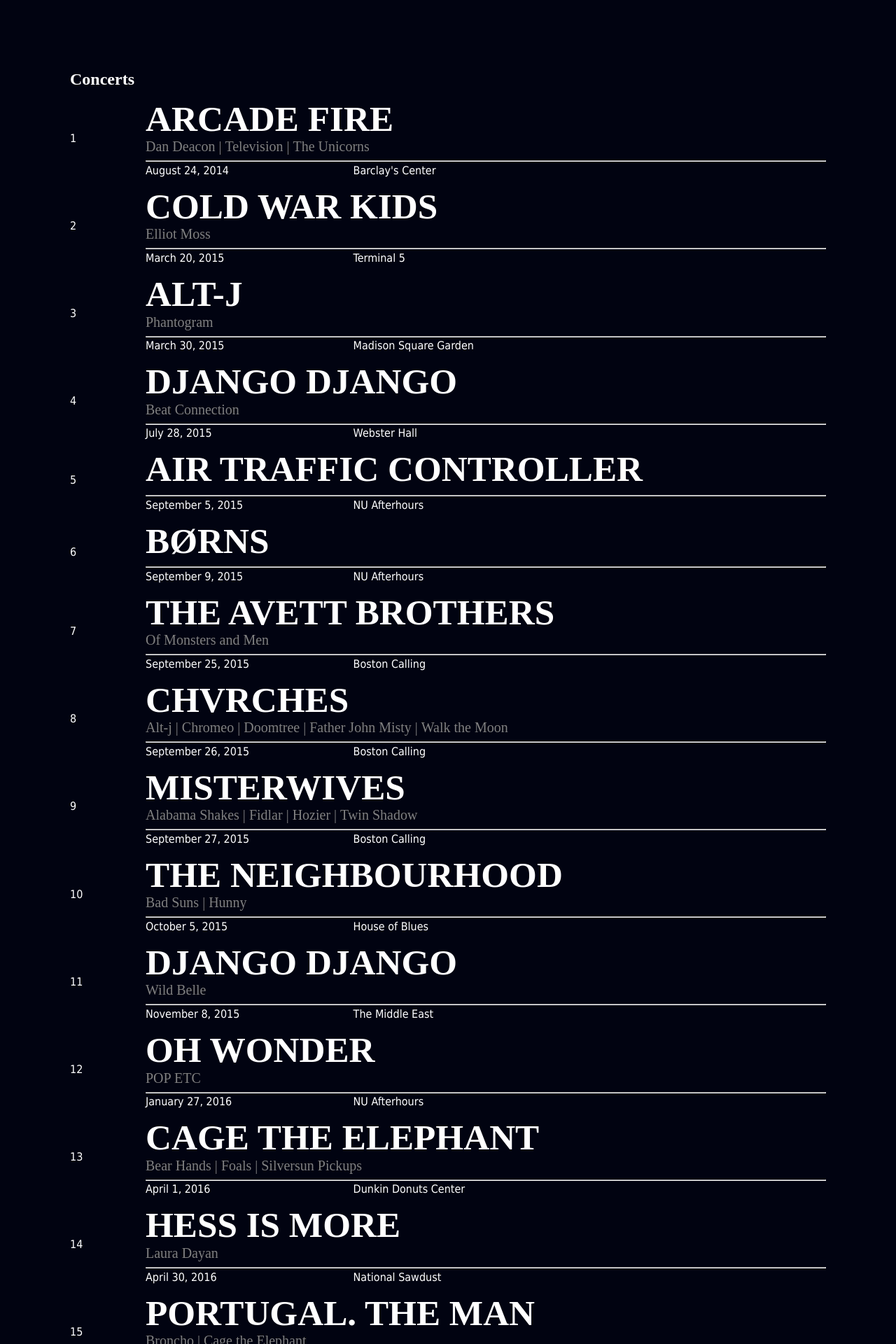
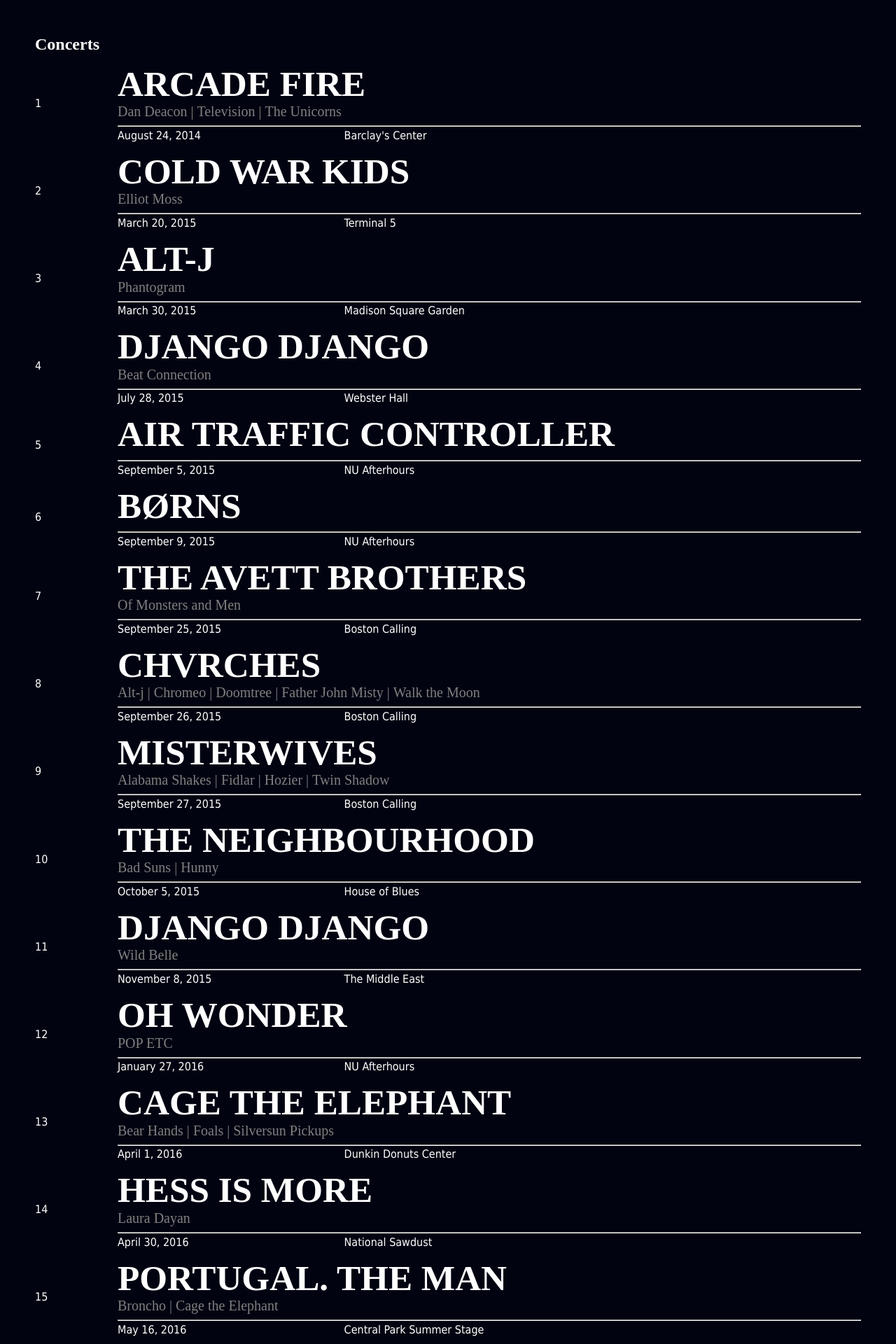
Before and after one commit to alexanderlim9/concerts, a Jekyll site: the page built from index.html, in a window 1280 px wide. Shown: the top 1920 px of the page at 70% size. Built offline with Jekyll 4.4.1, drawn with Linux system fonts in a browser that asks for light colours; some web fonts are replaced.

Commit message:
Decrease desktop padding

```diff
--- a/_sass/main/_global.scss
+++ b/_sass/main/_global.scss
@@ -8,7 +8,7 @@
   padding: 10px;
 
   @include media($sm) {
-    padding: 100px;
+    padding: 50px;
   }
 }
 
```
